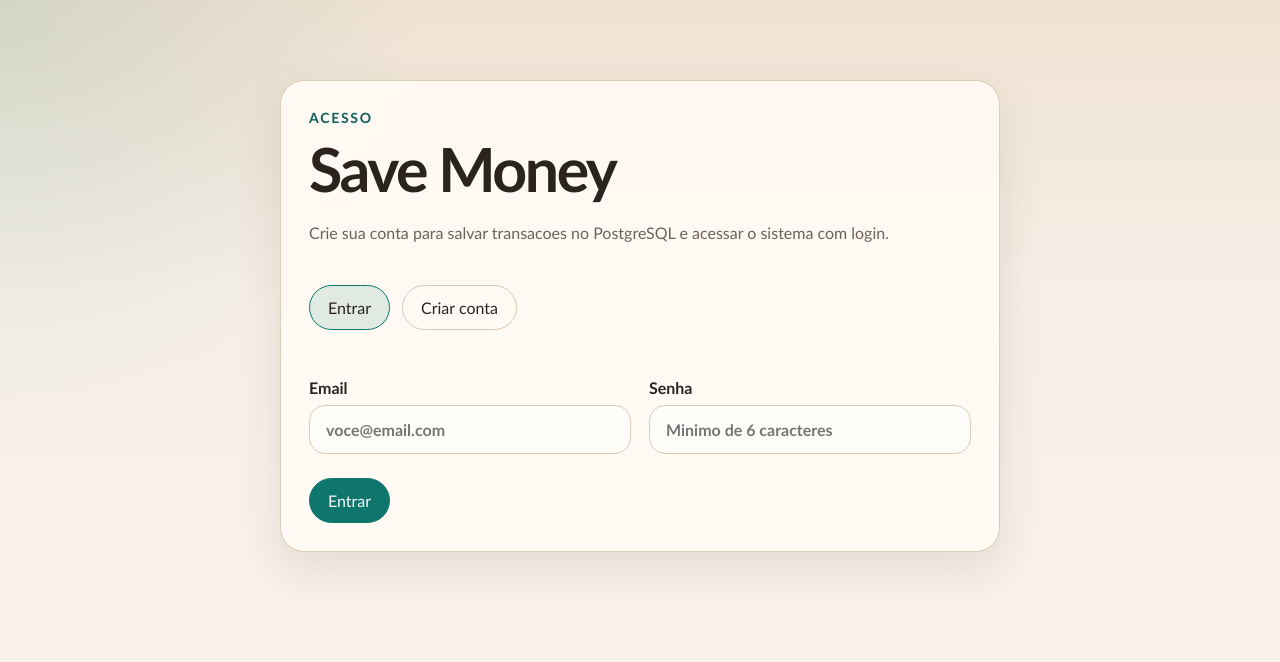
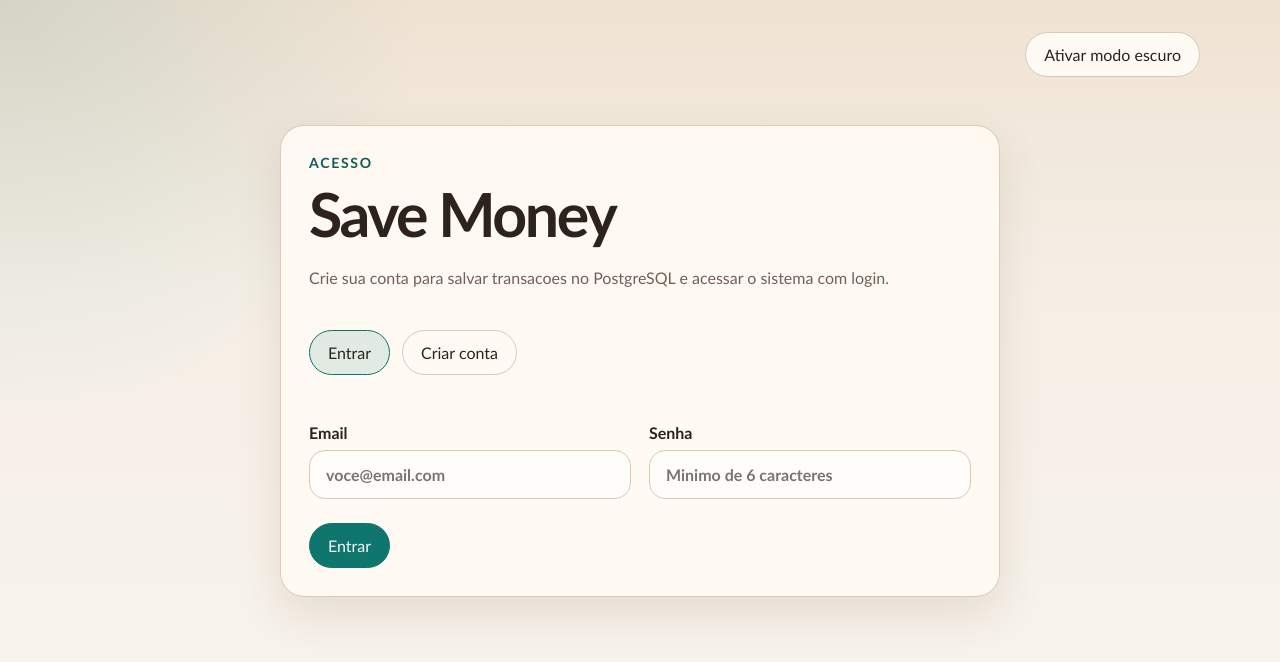
Before and after one commit to lu1zcarvalho/save-money, a React (Vite) app in the folder save-money/: page / in a window 1280 px wide. Shown: the top 662 px of the page. Built offline with nearby package versions, Linux system fonts and the light colour scheme.

Commit message:
feat: adding black theme

```diff
--- a/save-money/src/App.tsx
+++ b/save-money/src/App.tsx
@@ -10,11 +10,27 @@ import {
 import type { AuthResponse, User } from "./types/auth";
 
 type AppPage = "dashboard" | "new-transaction";
+type ThemeMode = "light" | "dark";
+
+const THEME_STORAGE_KEY = "save-money:theme";
+
+function getInitialTheme(): ThemeMode {
+  const storedTheme = window.localStorage.getItem(THEME_STORAGE_KEY);
+
+  if (storedTheme === "light" || storedTheme === "dark") {
+    return storedTheme;
+  }
+
+  return window.matchMedia("(prefers-color-scheme: dark)").matches
+    ? "dark"
+    : "light";
+}
 
 function App() {
   const [currentPage, setCurrentPage] = useState<AppPage>("dashboard");
   const [currentUser, setCurrentUser] = useState<User | null>(null);
   const [isCheckingSession, setIsCheckingSession] = useState(true);
+  const [theme, setTheme] = useState<ThemeMode>(getInitialTheme);
 
   useEffect(() => {
     async function loadSession() {
@@ -36,6 +52,11 @@ function App() {
 
     void loadSession();
   }, []);
+
+  useEffect(() => {
+    document.documentElement.dataset.theme = theme;
+    window.localStorage.setItem(THEME_STORAGE_KEY, theme);
+  }, [theme]);
 
   function goToDashboard() {
     setCurrentPage("dashboard");
@@ -60,9 +81,24 @@ function App() {
     setCurrentPage("dashboard");
   }
 
+  function toggleTheme() {
+    setTheme((currentTheme) =>
+      currentTheme === "light" ? "dark" : "light",
+    );
+  }
+
+  const themeButtonLabel =
+    theme === "light" ? "Ativar modo escuro" : "Ativar modo claro";
+
   if (isCheckingSession) {
     return (
       <main className="app-shell">
+        <div className="app-toolbar">
+          <button className="nav-button" type="button" onClick={toggleTheme}>
+            {themeButtonLabel}
+          </button>
+        </div>
+
         <section className="card centered-card">
           <p className="page-eyebrow">Autenticacao</p>
           <h1 className="brand-title">Save Money</h1>
@@ -75,6 +111,12 @@ function App() {
   if (!currentUser) {
     return (
       <main className="app-shell">
+        <div className="app-toolbar">
+          <button className="nav-button" type="button" onClick={toggleTheme}>
+            {themeButtonLabel}
+          </button>
+        </div>
+
         <Auth onAuthSuccess={handleAuthSuccess} />
       </main>
     );
@@ -106,6 +148,10 @@ function App() {
             Nova transacao
           </button>
 
+          <button className="nav-button" type="button" onClick={toggleTheme}>
+            {theme === "light" ? "Modo escuro" : "Modo claro"}
+          </button>
+
           <button className="nav-button" type="button" onClick={handleLogout}>
             Sair
           </button>
--- a/save-money/src/index.css
+++ b/save-money/src/index.css
@@ -3,15 +3,47 @@
   --background-strong: #efe2d2;
   --surface: #fffaf4;
   --surface-alt: #f8f1e7;
+  --surface-soft: rgba(255, 250, 244, 0.94);
+  --card-border: rgba(220, 201, 179, 0.95);
   --text: #2b231c;
   --muted: #6e6255;
   --border: #dcc9b3;
   --accent: #0f766e;
   --accent-strong: #115e59;
+  --accent-soft: rgba(15, 118, 110, 0.12);
   --expense: #b45309;
+  --danger: #dc2626;
+  --danger-strong: #991b1b;
+  --input-background: #fffdf9;
+  --page-gradient-start: #f9f4ed;
+  --theme-orb: rgba(15, 118, 110, 0.12);
   --shadow: 0 18px 45px rgba(85, 62, 38, 0.12);
   --radius: 24px;
   --font-sans: "Trebuchet MS", "Segoe UI", sans-serif;
+  color-scheme: light;
+}
+
+:root[data-theme="dark"] {
+  --background: #0d1516;
+  --background-strong: #142022;
+  --surface: #162326;
+  --surface-alt: #1b2c30;
+  --surface-soft: rgba(22, 35, 38, 0.92);
+  --card-border: rgba(62, 94, 98, 0.9);
+  --text: #edf6f2;
+  --muted: #9fb4ae;
+  --border: #355257;
+  --accent: #41b6a6;
+  --accent-strong: #86e0d4;
+  --accent-soft: rgba(65, 182, 166, 0.18);
+  --expense: #ffb86b;
+  --danger: #ff7d7d;
+  --danger-strong: #ffb4b4;
+  --input-background: #101a1c;
+  --page-gradient-start: #081012;
+  --theme-orb: rgba(65, 182, 166, 0.18);
+  --shadow: 0 18px 45px rgba(0, 0, 0, 0.32);
+  color-scheme: dark;
 }
 
 * {
@@ -22,10 +54,13 @@ body {
   margin: 0;
   min-width: 320px;
   background:
-    radial-gradient(circle at top left, rgba(15, 118, 110, 0.12), transparent 28%),
-    linear-gradient(180deg, var(--background-strong) 0%, var(--background) 36%, #f9f4ed 100%);
+    radial-gradient(circle at top left, var(--theme-orb), transparent 28%),
+    linear-gradient(180deg, var(--background-strong) 0%, var(--background) 36%, var(--page-gradient-start) 100%);
   color: var(--text);
   font-family: var(--font-sans);
+  transition:
+    background 0.25s ease,
+    color 0.25s ease;
 }
 
 button,
@@ -49,6 +84,12 @@ button {
   padding: 32px 0 48px;
 }
 
+.app-toolbar {
+  display: flex;
+  justify-content: flex-end;
+  margin-bottom: 16px;
+}
+
 .topbar,
 .page-header,
 .section-heading,
@@ -64,9 +105,9 @@ button {
 .topbar {
   margin-bottom: 28px;
   padding: 28px;
-  border: 1px solid rgba(220, 201, 179, 0.9);
+  border: 1px solid var(--card-border);
   border-radius: calc(var(--radius) + 4px);
-  background: rgba(255, 250, 244, 0.92);
+  background: var(--surface-soft);
   box-shadow: var(--shadow);
 }
 
@@ -133,7 +174,7 @@ button {
 
 .nav-button.is-active {
   border-color: var(--accent);
-  background: rgba(15, 118, 110, 0.12);
+  background: var(--accent-soft);
 }
 
 .nav-button-primary {
@@ -161,9 +202,9 @@ button {
 
 .card,
 .summary-card {
-  border: 1px solid rgba(220, 201, 179, 0.95);
+  border: 1px solid var(--card-border);
   border-radius: var(--radius);
-  background: rgba(255, 250, 244, 0.94);
+  background: var(--surface-soft);
   box-shadow: var(--shadow);
 }
 
@@ -193,7 +234,7 @@ button {
 
 .auth-tab.is-active {
   border-color: var(--accent);
-  background: rgba(15, 118, 110, 0.12);
+  background: var(--accent-soft);
 }
 
 .summary-grid {
@@ -212,8 +253,8 @@ button {
 
 .summary-card-balance {
   background:
-    linear-gradient(135deg, rgba(15, 118, 110, 0.14), rgba(255, 250, 244, 0.94)),
-    rgba(255, 250, 244, 0.94);
+    linear-gradient(135deg, color-mix(in srgb, var(--accent) 16%, transparent), var(--surface-soft)),
+    var(--surface-soft);
 }
 
 .monthly-grid,
@@ -246,7 +287,7 @@ button {
 
 .month-card.is-active {
   border-color: var(--accent);
-  background: rgba(15, 118, 110, 0.12);
+  background: var(--accent-soft);
 }
 
 .month-card-label {
@@ -304,7 +345,7 @@ button {
 
 .ledger-item {
   padding: 14px 0;
-  border-top: 1px solid rgba(220, 201, 179, 0.8);
+  border-top: 1px solid var(--card-border);
 }
 
 .ledger-item:first-child {
@@ -390,10 +431,10 @@ button {
 }
 
 .delete-button {
-  border: 1px solid #dc2626;
+  border: 1px solid var(--danger);
   border-radius: 999px;
   background: transparent;
-  color: #dc2626;
+  color: var(--danger);
   padding: 10px 14px;
   transition:
     background-color 0.18s ease,
@@ -402,7 +443,7 @@ button {
 }
 
 .delete-button:hover {
-  background: #dc2626;
+  background: var(--danger);
   color: #fff;
   transform: translateY(-1px);
 }
@@ -443,20 +484,20 @@ button {
   border: 1px solid var(--border);
   border-radius: 16px;
   padding: 14px 16px;
-  background: #fffdf9;
+  background: var(--input-background);
   color: var(--text);
 }
 
 .form-field input:focus,
 .form-field select:focus,
 .form-field textarea:focus {
-  outline: 2px solid rgba(15, 118, 110, 0.2);
+  outline: 2px solid color-mix(in srgb, var(--accent) 28%, transparent);
   border-color: var(--accent);
 }
 
 .error-message {
   margin: 18px 0 0;
-  color: #991b1b;
+  color: var(--danger-strong);
   font-weight: 600;
 }
 
@@ -465,6 +506,7 @@ button {
 }
 
 @media (max-width: 900px) {
+  .app-toolbar,
   .topbar,
   .page-header,
   .section-heading,
```
